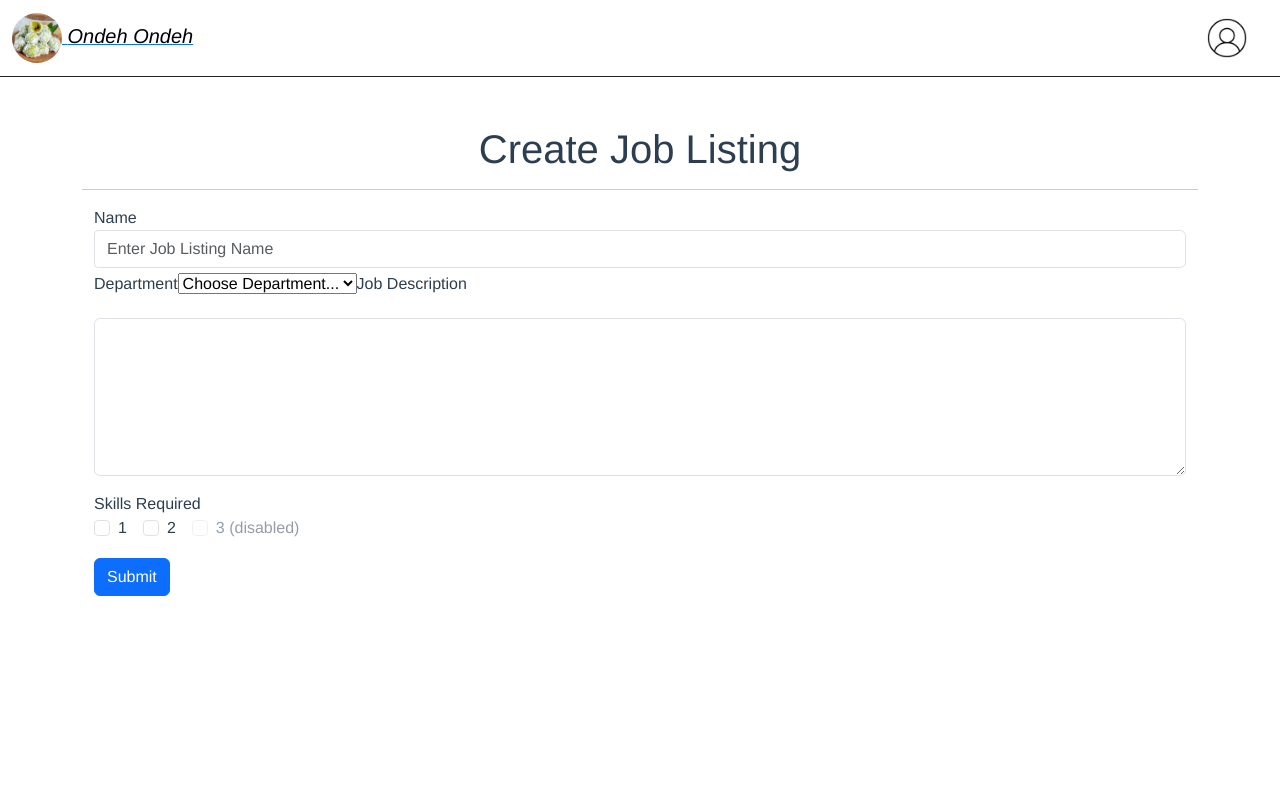
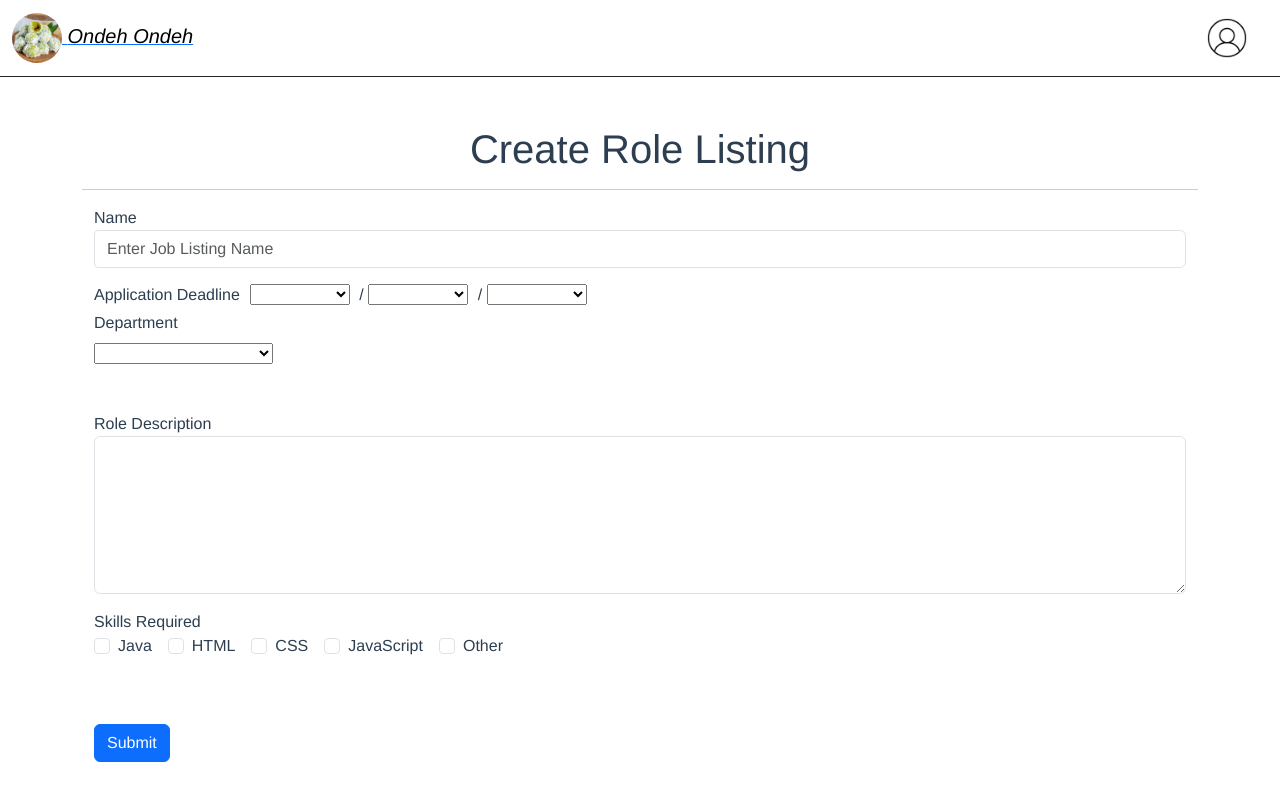
Before and after one commit to L1uM4rt1n/SPM-Project, a Vue app in the folder Frontend/spm-proj/: page /create-job-listing in a window 1280 px wide. Shown: the top 800 px of the page. Built offline with nearby package versions, Linux system fonts and the light colour scheme.

Commit message:
real add role listing

```diff
--- a/Frontend/spm-proj/src/router/index.js
+++ b/Frontend/spm-proj/src/router/index.js
@@ -3,6 +3,7 @@ import HRHome from '../views/HRHome.vue';
 import createJobListing from '../views/createJobListing.vue';
 import landingPage from '../views/LandingPage.vue';
 import StaffPage from '../views/StaffPage.vue';
+import createSuccess from '../views/createSuccess.vue';
 
 const routes = [
   // Other routes
@@ -17,6 +18,12 @@ const routes = [
     name: 'createJobListing',
     component: createJobListing,
     },
+
+    {
+      path: '/create-job-listing/createSuccess',
+      name: 'createSuccess',
+      component: createSuccess,
+      },
 
     {
     path: '/HRHome',
--- a/Frontend/spm-proj/src/views/createJobListing.vue
+++ b/Frontend/spm-proj/src/views/createJobListing.vue
@@ -2,47 +2,76 @@
 
     <div class="createJobListing container my-5">
     <div class="text-center">
-        <h1 class="">Create Job Listing</h1>
+        <h1 class="">Create Role Listing</h1>
     </div>
 
     <hr>
         <div class="container">
             <div class="form-group">
                 <label for="exampleInputEmail1">Name</label>
-                <input type="email" class="form-control" id="jobName" aria-describedby="jobName" placeholder="Enter Job Listing Name">
+                <input type="email" class="form-control" id="jobName" aria-describedby="jobName" placeholder="Enter Job Listing Name" style="margin-bottom: 15px;">
                 <!-- <small id="" class="form-text text-muted">This is a small description</small> -->
             </div>
 
+            <div class="form-group">
+                <label for="exampleInputEmail1" style="margin-right: 10px;">Application Deadline</label>
+
+                <!-- Day dropdown -->
+                <select v-model="selectedDay" style="width: 100px; margin-right: 5px;" >
+                    <option disabled selected>DD</option>
+                    <option v-for="day in 31" :key="day" :value="day">{{ day }}</option>
+                </select>
+                /
+
+                <!-- Month dropdown -->
+                <select v-model="selectedMonth" style="width: 100px; margin-right: 5px;">
+                    <option disabled selected>MM</option>
+                    <option v-for="month in 12" :key="month" :value="month">{{ month }}</option>
+                </select>
+                /
+                <!-- Year dropdown -->
+                <select v-model="selectedYear" style="width: 100px; margin-right: 5px;">
+                    <option disabled selected>YYYY</option>
+                    <option v-for="year in 9" :key="year" :value="year + 2022">{{ year + 2022 }}</option>
+                </select>
+            </div>
+
+
+
             <label class="my-1 mr-2" for="inlineFormCustomSelectPref">Department</label>
-            <select class="custom-select my-1 mr-sm-2 mb-4" id="inlineFormCustomSelectPref">
-                <option selected>Choose Department...</option>
-                <option value="1">One</option>
-                <option value="2">Two</option>
-                <option value="3">Three</option>
-            </select>
+            <div>
+                <select v-model="selectedDepartments" class="custom-select my-1 mr-sm-2 mb-4" id="inlineFormCustomSelectPref">
+                    <option disabled selected>Choose Department...</option>
+                    <option v-for="type in jobtypes" :key="type" :value="type">{{ type }}</option>
+                </select>
+            </div>
 
-            <label for="exampleFormControlTextarea1">Job Description</label>
+            <input v-if="selectedDepartments === 'New'" type="text" placeholder="New Department Name" style="width: 100%;">
+
+            <br>
+            <label for="exampleFormControlTextarea1">Role Description</label>
                 <textarea class="form-control" id="exampleFormControlTextarea1" rows="6"></textarea>
 
             <!-- Checkboxes -->
             <div class="py-3">
                 <label for="Skills">Skills Required</label><br>
+                <div v-for="skill in skilltypes" :key="skill" class="form-check form-check-inline">
+                    <input class="form-check-input" type="checkbox" id="inlineCheckbox1" :key="skill" :value="skill">
+                    <label class="form-check-label" for="inlineCheckbox1">{{skill}}</label>
+                </div>
+
+                <!-- Additional 'Other' checkbox -->
                 <div class="form-check form-check-inline">
-                    <input class="form-check-input" type="checkbox" id="inlineCheckbox1" value="option1">
-                    <label class="form-check-label" for="inlineCheckbox1">1</label>
-                </div>
-                <div class="form-check form-check-inline">
-                    <input class="form-check-input" type="checkbox" id="inlineCheckbox2" value="option2">
-                    <label class="form-check-label" for="inlineCheckbox2">2</label>
-                </div>
-                <div class="form-check form-check-inline">
-                    <input class="form-check-input" type="checkbox" id="inlineCheckbox3" value="option3" disabled>
-                    <label class="form-check-label" for="inlineCheckbox3">3 (disabled)</label>
+                    <input class="form-check-input" type="checkbox" id="otherSkill" v-model="isOtherChecked">
+                    <label class="form-check-label" for="otherSkill">Other</label>
                 </div>
             </div>
-
-
-            <button type="submit" class="btn btn-primary">Submit</button>
+            <br>
+            <textarea v-if="isOtherChecked" placeholder="Please specify the other skill(s)" style="width: 100%;"></textarea>
+            <br>
+            <router-link :to="{ name: 'createSuccess' }">
+                <button type="submit" class="btn btn-primary">Submit</button>
+            </router-link>
         </div>
     </div>
 
@@ -59,7 +88,99 @@ import 'bootstrap/dist/js/bootstrap.min.js'; // Import Bootstrap 4 JS
 export default {
     name: 'createJobListing',
     // Other component options and code
-};
+data() {
+        return {
+        selectedSkills: [],
+        checkedSkills: [],  // This will store checked skills
+        isOtherChecked: false,  // This will track if 'Other' is checked
+        selectedDepartments: [],
+        selectedDepartment: '',
+        searchKeyword: '', // Add a data property for search keyword
+        jobListings: [], // Initialize an empty array for job listings
+        jobtypes: [], // All job types
+        skilltypes: [], // All skill types
+        filteredResults:[],
+        };
+    },
+    methods: {
+    performSearch(payload) {
+        if (payload) {
+        const { keyword, selectedDepartments, selectedSkills } = payload;
+
+        // Your filtering logic here based on selected departments, skills, and keyword
+        const filteredResults = this.jobListings.filter((job) => {
+            const hasSelectedDepartment =
+            selectedDepartments.length === 0 ||
+            selectedDepartments.includes(job.department);
+            const hasSelectedSkills =
+            selectedSkills.length === 0 ||
+            selectedSkills.some((selectedSkill) =>
+                job.skills.includes(selectedSkill)
+            );
+            const keywordMatch = job.title
+            .toLowerCase()
+            .includes(keyword.toLowerCase());
+
+            return hasSelectedDepartment && hasSelectedSkills && keywordMatch;
+        });
+        this.filteredResults = filteredResults;
+        }
+        },
+    },
+
+    watch: {
+        // Watch for changes to the searchKeyword and trigger performSearch
+        searchKeyword: function() {
+            this.performSearch(); // Call the performSearch method when searchKeyword changes
+        },
+
+        jobListings(newListings) {
+            let departmentss = ['New'];
+            for (let i = 0; i < newListings.length; i++) {
+                let dept = newListings[i].department;
+                if (!departmentss.includes(dept)) {
+                    departmentss.push(dept);
+                }
+            }
+            this.jobtypes = departmentss;
+
+
+            let skills = [];
+            for (let i = 0; i < newListings.length; i++) {
+            skills = skills.concat(newListings[i].skills);
+            }
+
+            // Remove duplicates by converting the array to a Set and then back to an array
+            this.skilltypes = [...new Set(skills)];
+            },
+    },
+    mounted() {
+      // Simulate fetching data from a database (replace with actual data fetching)
+        setTimeout(() => {
+            this.jobListings = [
+            {
+            id: 1,
+            title: 'Software Developer',
+            skills: ['Java', 'HTML'],
+            department: 'IT',
+            availability: 2,
+            deadline: '31/09/2002',
+            },
+            {
+            id: 2,
+            title: 'Frontend Developer',
+            skills: ['HTML', 'CSS', 'JavaScript'],
+            department: 'HR',
+            availability: 2,
+            deadline: '26/09/2002',
+            },
+          // Add more job listings here
+        ],
+        // Set filteredJobListings to match the initial data
+        this.filteredResults = this.jobListings;
+      }, 1000); // Simulate an API call delay
+    },
+    };
 </script>
 
 
--- /dev/null
+++ b/Frontend/spm-proj/src/views/createSuccess.vue
@@ -0,0 +1,3 @@
+<template>
+    <h2 style="text-align: center;"> Role has been created.</h2>
+</template>
```
